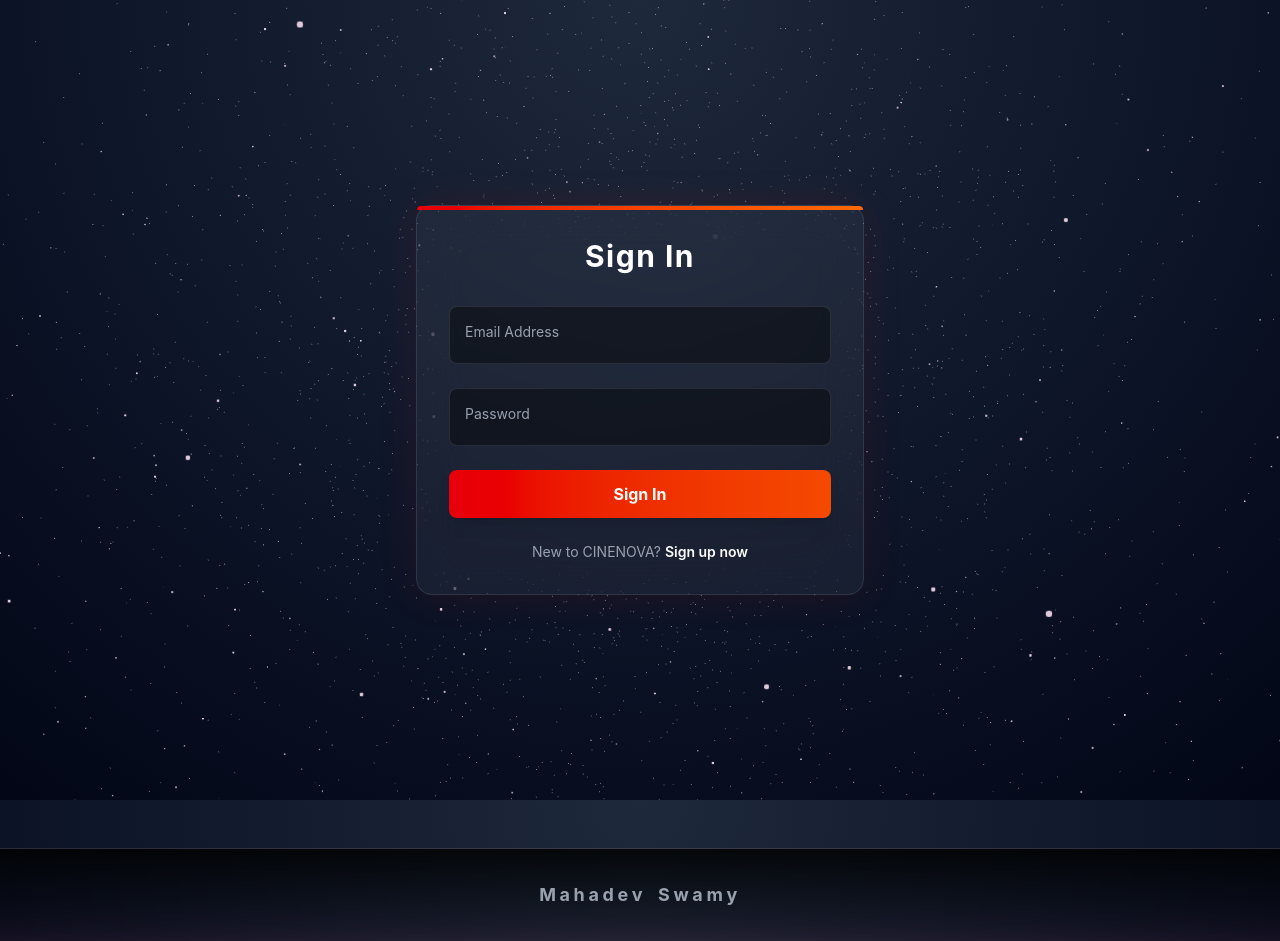
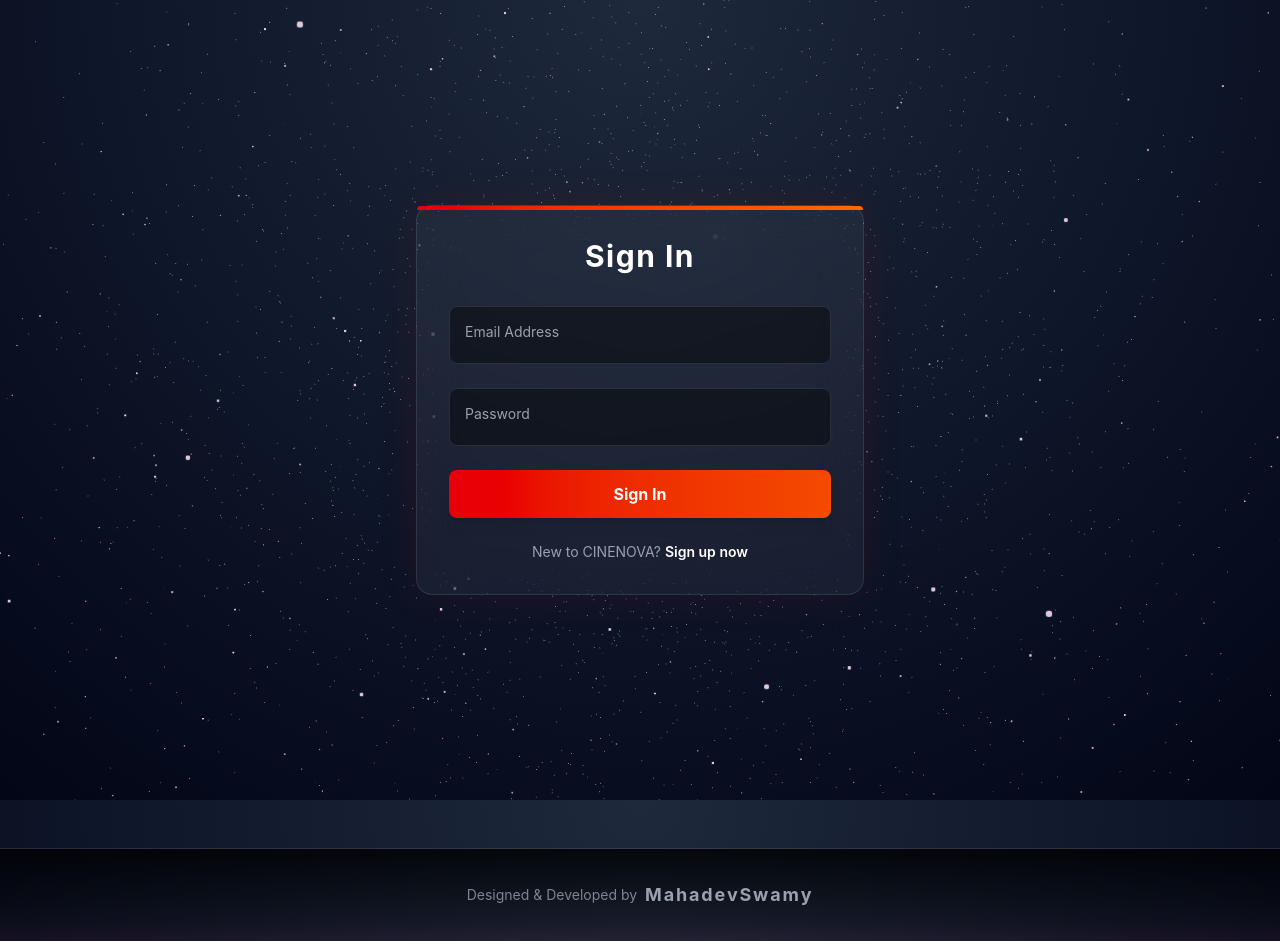
Before and after one commit to Mahadevswamy06/CINENOVA-PREMIUM-UI, a React (Vite) app: page /login in a window 1280 px wide. Built offline with nearby package versions, Linux system fonts and the light colour scheme.

Commit message:
style: restore design credit and remove name space

```diff
--- a/src/components/Footer.jsx
+++ b/src/components/Footer.jsx
@@ -3,8 +3,8 @@
 
 const Footer = () => {
     const [clicked, setClicked] = useState(false);
-    const credit = "Mahadev Swamy";
-    const words = credit.split(" ");
+    const credit = "MahadevSwamy";
+    const words = [credit]; // Single word to remove space
 
     const containerVariants = {
         hidden: { opacity: 0 },
@@ -30,15 +30,16 @@
     return (
         <footer className="w-full py-8 mt-12 border-t border-white/10 bg-gradient-to-t from-red-900/10 to-black/80 backdrop-blur-md">
             <div className="container mx-auto px-4 flex justify-center items-center text-sm text-gray-400">
-                <div className="flex items-center gap-1 cursor-pointer group" onClick={() => setClicked(true)}>
+                <div className="flex flex-col md:flex-row items-center gap-2 cursor-pointer group" onClick={() => setClicked(true)}>
+                    <span className="opacity-80 group-hover:opacity-100 transition-opacity">Designed & Developed by</span>
                     <motion.div
-                        className="flex gap-1 font-bold"
+                        className="flex font-bold"
                         variants={containerVariants}
                         initial="hidden"
                         animate={clicked ? "animate" : "visible"}
                     >
                         {words.map((word, wordIndex) => (
-                            <div key={wordIndex} className="flex text-lg tracking-[0.2em]">
+                            <div key={wordIndex} className="flex text-lg tracking-[0.1em]">
                                 {word.split("").map((char, charIndex) => (
                                     <motion.span
                                         key={`${wordIndex}-${charIndex}`}
@@ -56,8 +57,6 @@
                                         {char}
                                     </motion.span>
                                 ))}
-                                {/* Add space unless it's the last word */}
-                                {wordIndex !== words.length - 1 && <span>&nbsp;</span>}
                             </div>
                         ))}
                     </motion.div>
```
